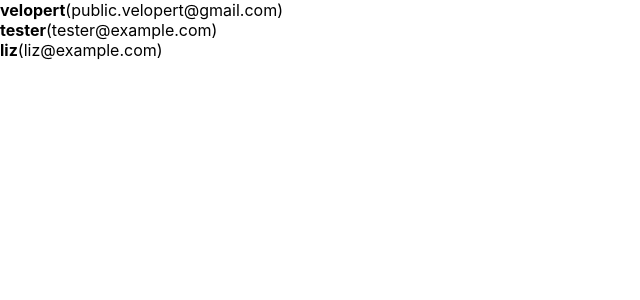
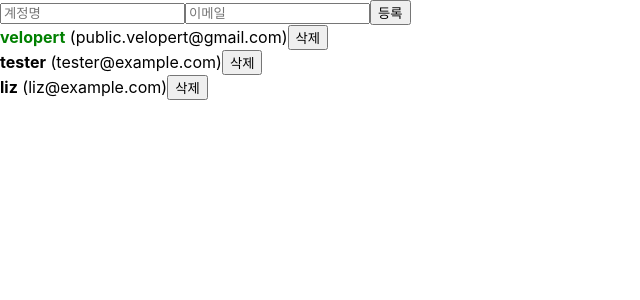
Before and after one commit to sannimdev/react-begin, a React (Create React App) app: page / in a window 1280 px wide. Shown: the top 300 px of the page, without its empty margins (0-640 px from the left). Built offline with nearby package versions, Linux system fonts and the light colour scheme; the HTML template or start-up script is replaced by a standard one.

Commit message:
CreateUser컴포넌트를 이용하여 user목록 추가하기 (with useState) 이벤트리스너를 추가하여 컴포넌트에서 발생한 이벤트를 App.js에서 처리하기

```diff
--- a/src/App.js
+++ b/src/App.js
@@ -1,12 +1,73 @@
-import React from "react";
+import React, { useRef, useState } from "react";
 import Hello from "./Hello";
 import "./App.css";
 import UserList from "./UserList";
+import CreateUser from "./CreateUser";
 
 function App() {
+  const [inputs, setInputs] = useState({
+    username: "",
+    email: "",
+  });
+  const { username, email } = inputs;
+  const onChange = (e) => {
+    const { name, value } = e.target;
+    setInputs({
+      ...inputs,
+      [name]: value,
+    });
+  };
+  const [users, setUsers] = useState([
+    {
+      id: 1,
+      username: "velopert",
+      email: "public.velopert@gmail.com",
+      active: true,
+    },
+    {
+      id: 2,
+      username: "tester",
+      email: "tester@example.com",
+      active: false,
+    },
+    {
+      id: 3,
+      username: "liz",
+      email: "liz@example.com",
+      active: false,
+    },
+  ]);
+  //nextId값이 바뀐다고 해서 굳이 렌더링될 필요가 없다.
+  //바로 이렇게 렌더링에 관련되지 않는 값들을 관리하고자 할 때도 useRef를 사용하기도 한다.
+  //어떠한 변수를 기억하는데, 렌더링될 필요가 없는 사항들도 useRef로 관리하면 된다.
+  const nextId = useRef(4);
+
+  const onCreate = () => {
+    const user = {
+      id: nextId.current,
+      username,
+      email,
+    };
+    setUsers([...users, user]);
+    setInputs({
+      username: "",
+      email: "",
+    });
+    nextId.current += 1;
+  };
+
+  const onRemove = (id) => {
+    setUsers(users.filter((user) => user.id != id));
+  };
+
+  const onToggle = (id) => {
+    setUsers(users.map((user) => (user.id === id ? { ...user, active: !user.active } : user)));
+  };
+
   return (
     <>
-      <UserList />
+      <CreateUser username={username} email={email} onChange={onChange} onCreate={onCreate} />
+      <UserList users={users} onRemove={onRemove} onToggle={onToggle} />
     </>
   );
 }
--- /dev/null
+++ b/src/CreateUser.js
@@ -0,0 +1,13 @@
+import React from "react";
+
+function CreateUser({ username, email, onChange, onCreate }) {
+  return (
+    <div>
+      <input name="username" placeholder="계정명" onChange={onChange} value={username} />
+      <input name="email" placeholder="이메일" onChange={onChange} value={email} />
+      <button onClick={onCreate}>등록</button>
+    </div>
+  );
+}
+
+export default CreateUser;
--- a/src/UserList.js
+++ b/src/UserList.js
@@ -1,32 +1,26 @@
 import React from "react";
 
-function User({ user }) {
+function User({ user, onRemove, onToggle }) {
+  const { username, email, id, active } = user;
   return (
     <div>
-      <b>{user.username}</b>
-      <span>({user.email})</span>
+      <b
+        onClick={() => onToggle(id)}
+        style={{
+          color: active ? "green" : "black",
+          cursor: "pointer",
+        }}
+      >
+        {username}
+      </b>
+      &nbsp;
+      <span>({email})</span>
+      <button onClick={() => onRemove(id)}>삭제</button>
     </div>
   );
 }
 
-function UserList() {
-  const users = [
-    {
-      id: 1,
-      username: "velopert",
-      email: "public.velopert@gmail.com",
-    },
-    {
-      id: 2,
-      username: "tester",
-      email: "tester@example.com",
-    },
-    {
-      id: 3,
-      username: "liz",
-      email: "liz@example.com",
-    },
-  ];
+function UserList({ users, onRemove, onToggle }) {
   return (
     <div>
       {users.map((user, idx) => (
@@ -35,7 +29,7 @@
         //왜냐하면, 배열의 개수나 원소의 값이 바뀔 때마다 어떠한 것을 렌더링하는지 리액트가 1:1 대응하는 정보를 알지 못하기 때문에...
         //렌더링 성능에서 비효율적으로 동작하게 될 가능성이 높기 때문이다.
         //단순히 새로운 원소가 중간에 삽입되거나 삭제된 경우에도 배열의 내용을 모두 덮어씌워버리고 남는 것이 있거나 모자라면 버리거나 추가하게 된다.
-        <User user={user} key={user.id} />
+        <User user={user} key={user.id} onRemove={onRemove} onToggle={onToggle} />
         //그러나 고윳값이 있는 객체들이 존재한다면?
         //렌더링하기 전에 이미 리액트는 배열의 원소에서 어떠한 값을 렌더링하는지 1:1로 알고 있기 때문에
         //원소의 변화를 감지하고 효율적으로 렌더링 작업을 수행할 수 있다.
```
